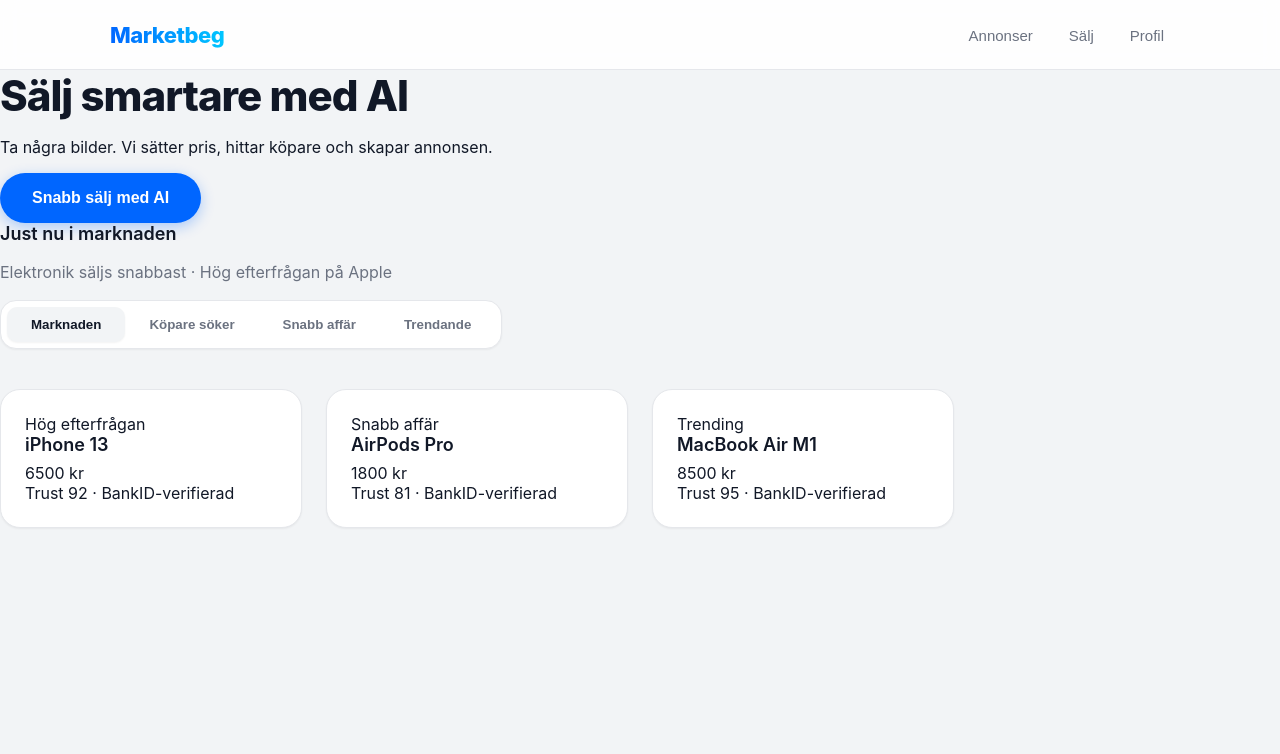
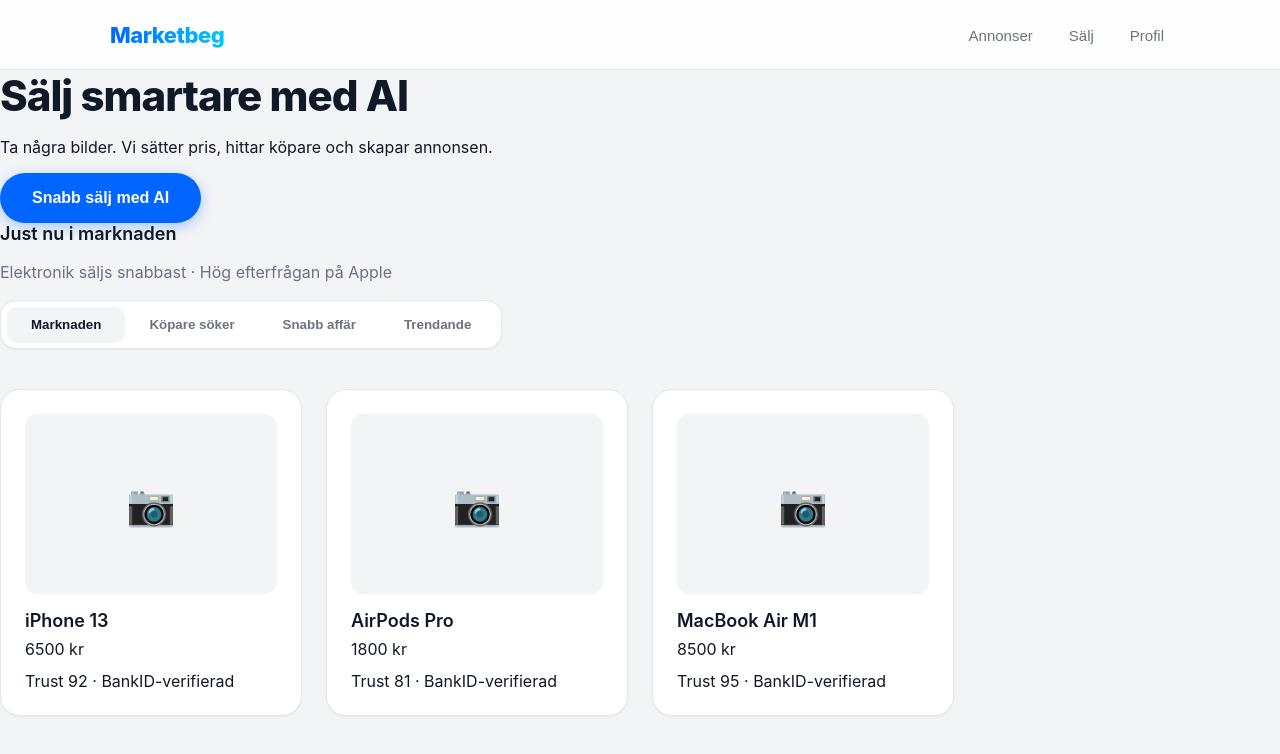
Before and after one commit to gascheckking/marketbeg-appGem, a Next.js app: page /feed in a window 1280 px wide. Shown: the top 754 px of the page. Built offline with nearby package versions, Linux system fonts and the light colour scheme.

Commit message:
Update FeedCardSell.tsx

```diff
--- a/components/FeedCardSell.tsx
+++ b/components/FeedCardSell.tsx
@@ -9,18 +9,24 @@ type Props = {
   title: string;
   price: number;
   trust: number;
-  tag?: string;
 };
 
-export default function FeedCardSell({ id, title, price, trust, tag }: Props) {
+export default function FeedCardSell({ id, title, price, trust }: Props) {
   const router = useRouter();
 
   return (
     <div className="card" onClick={() => router.push(`/listing/${id}`)}>
-      {tag && <span className="badge">{tag}</span>}
+      {/* Placeholder för produktbild */}
+      <div className="card-image-placeholder">
+        📷
+      </div>
+
       <h3>{title}</h3>
       <PriceTag price={price} />
-      <TrustBadge score={trust} />
+
+      <div style={{ marginTop: '12px' }}>
+        <TrustBadge score={trust} />
+      </div>
     </div>
   );
 }
```
